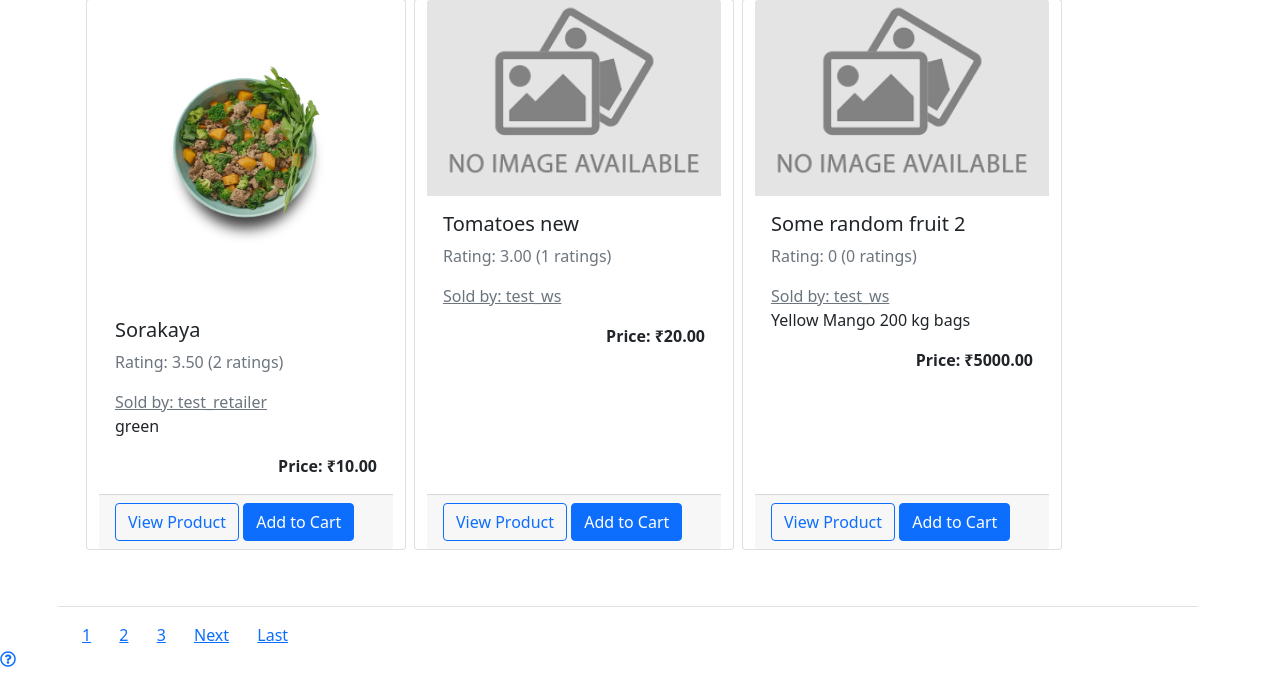
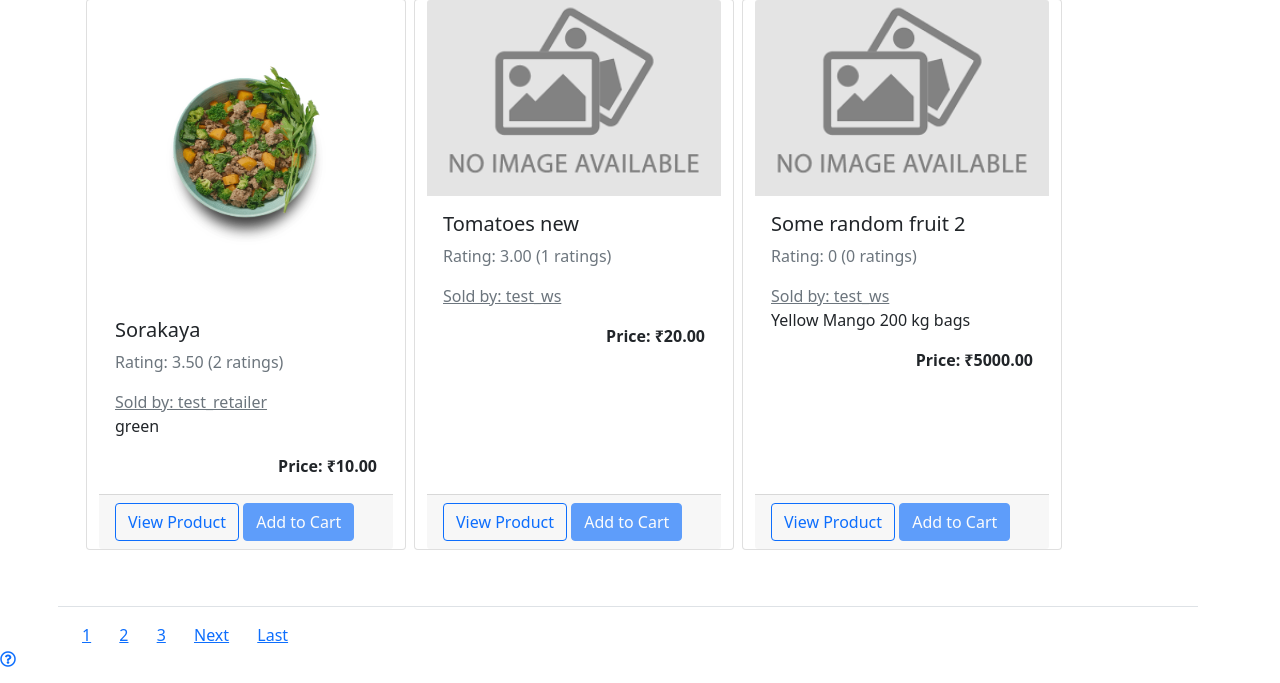
Before and after one commit to SanePai/CS-F213-OOP-Project, a Django app: page / in a window 1280 px wide. Shown: the part 117-800 px from the top of the page. Run offline with Django 3.2, Linux system fonts and the light colour scheme; data comes from the database, SQL or seed files in the repository.

Commit message:
add to cart is disabled if the user is not logged in

```diff
--- a/ecom_app/core/templates/core/home.html
+++ b/ecom_app/core/templates/core/home.html
@@ -35,7 +35,7 @@
               </div>
               <div class='card-footer'>
                 <a href="{% url 'prod-detail' prod.id %}" class="card-link btn btn-outline-primary">View Product</a>
-                <button data-product = "{{ prod.id }}" data-action="add" class="btn btn-primary update-cart">Add to Cart</button>
+                <button data-product = "{{ prod.id }}" data-action="add" class="btn btn-primary update-cart {% if not user.is_authenticated %} disabled {% endif %}">Add to Cart</button>
             </div>
           </div>
       {% endfor %}
```
